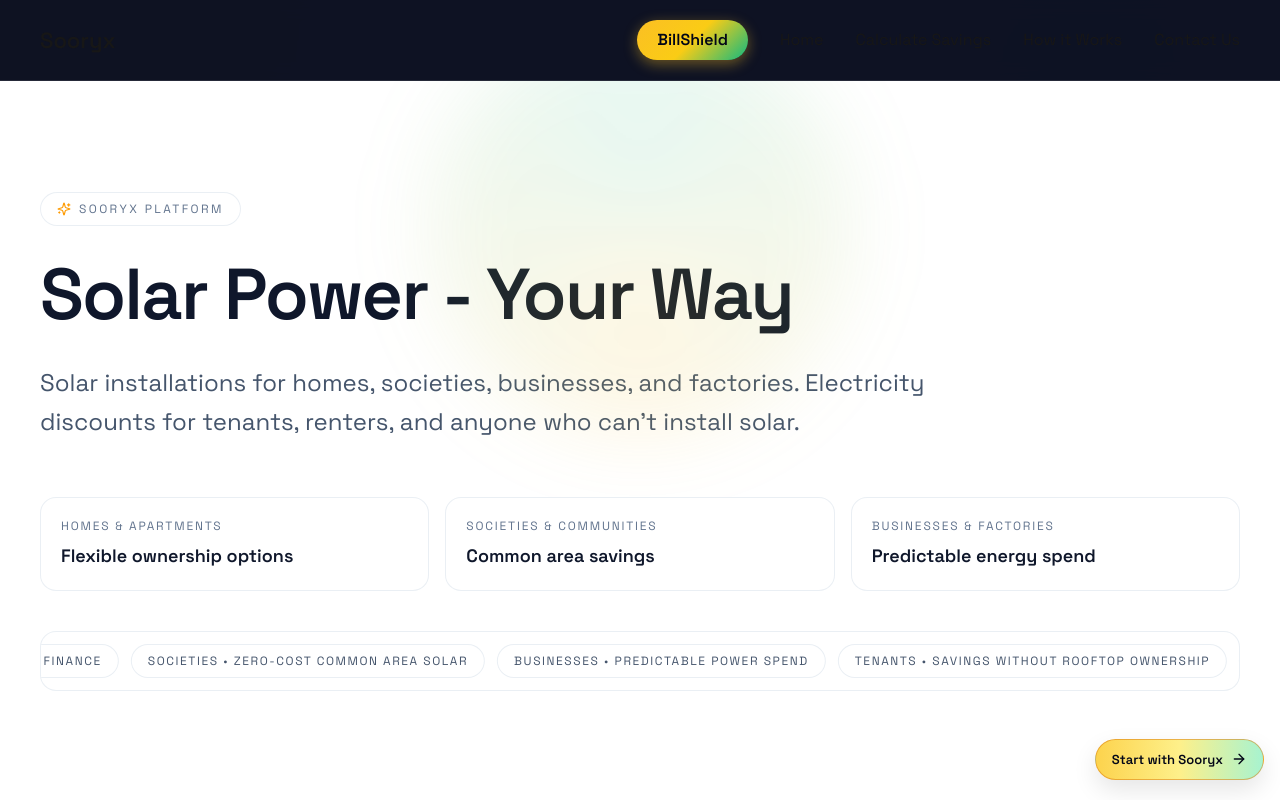
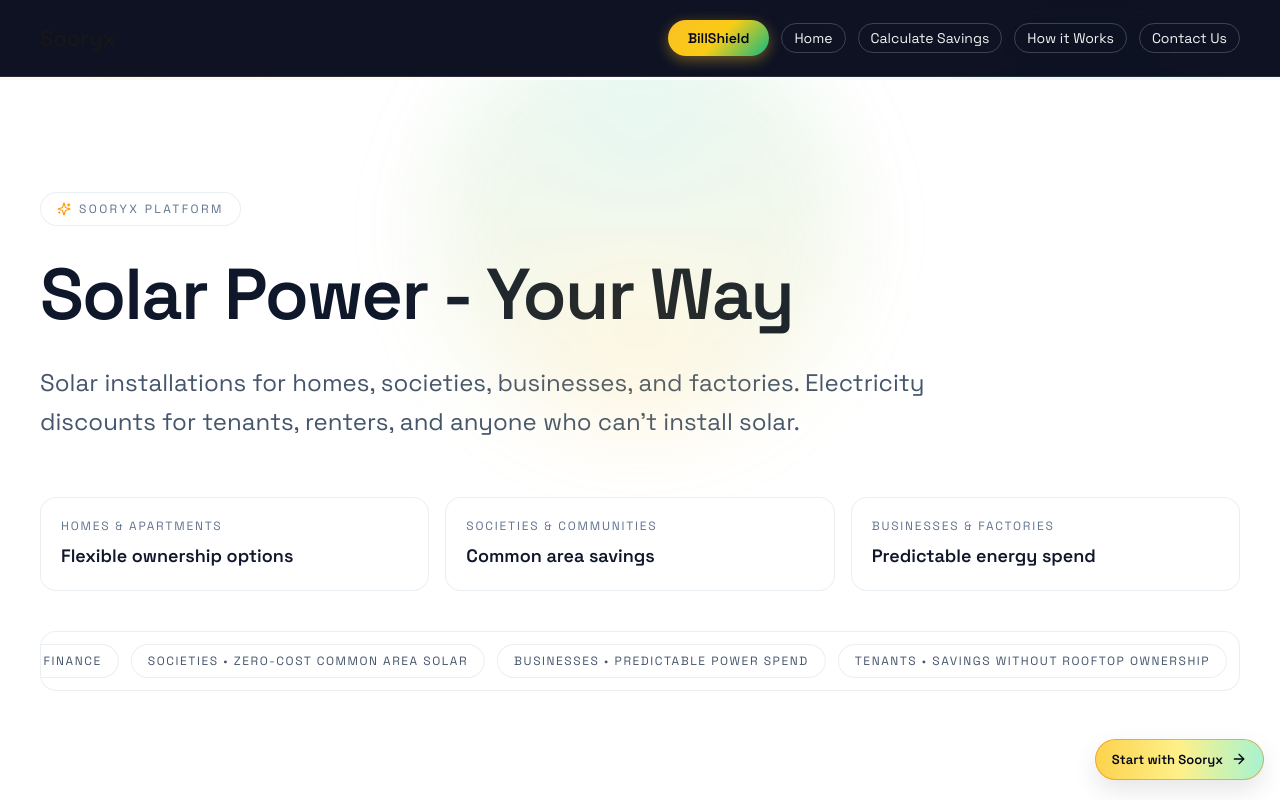
Before and after one commit to sooryx-eng/Sooryx_Live, a Next.js app: page / in a window 1280 px wide. Shown: the top 800 px of the page. Built offline with nearby package versions, Linux system fonts and the light colour scheme.

Commit message:
Make desktop navbar links always visible with explicit button styling

```diff
--- a/app/layout.tsx
+++ b/app/layout.tsx
@@ -22,10 +22,10 @@
       <body className="bg-slate-950 text-white pt-28 md:pt-20">
         {/* GLOBAL NAVBAR */}
         <nav className="fixed inset-x-0 top-0 z-50 border-b border-white/10 bg-slate-950/95 backdrop-blur">
-          <div className="mx-auto flex max-w-7xl items-center justify-between gap-4 px-4 py-3 md:px-10 md:py-5">
+          <div className="mx-auto flex max-w-7xl items-center justify-between gap-3 px-4 py-3 md:px-6 md:py-4 lg:px-10 lg:py-5">
             <div className="shrink-0 text-lg font-semibold md:text-[22px]">Sooryx</div>
 
-            <div className="hidden flex-1 items-center justify-end gap-3 text-sm md:flex lg:gap-6 lg:text-base xl:gap-8">
+            <div className="hidden flex-1 flex-wrap items-center justify-end gap-2 text-xs md:flex lg:gap-3 lg:text-sm">
               <Link
                 href="/billshield"
                 style={{
@@ -44,10 +44,10 @@
               >
                 BillShield
               </Link>
-              <Link href="/" className="whitespace-nowrap" style={{ cursor: "pointer" }}>Home</Link>
-              <Link href="/calculator" className="whitespace-nowrap" style={{ cursor: "pointer" }}>Calculate Savings</Link>
-              <Link href="/how-it-works" className="whitespace-nowrap" style={{ cursor: "pointer" }}>How it Works</Link>
-              <Link href="/contact" className="whitespace-nowrap" style={{ cursor: "pointer" }}>Contact Us</Link>
+              <Link href="/" className="whitespace-nowrap rounded-full border border-white/20 px-3 py-1 text-white/95 hover:bg-white/10" style={{ cursor: "pointer" }}>Home</Link>
+              <Link href="/calculator" className="whitespace-nowrap rounded-full border border-white/20 px-3 py-1 text-white/95 hover:bg-white/10" style={{ cursor: "pointer" }}>Calculate Savings</Link>
+              <Link href="/how-it-works" className="whitespace-nowrap rounded-full border border-white/20 px-3 py-1 text-white/95 hover:bg-white/10" style={{ cursor: "pointer" }}>How it Works</Link>
+              <Link href="/contact" className="whitespace-nowrap rounded-full border border-white/20 px-3 py-1 text-white/95 hover:bg-white/10" style={{ cursor: "pointer" }}>Contact Us</Link>
             </div>
           </div>
 
```
